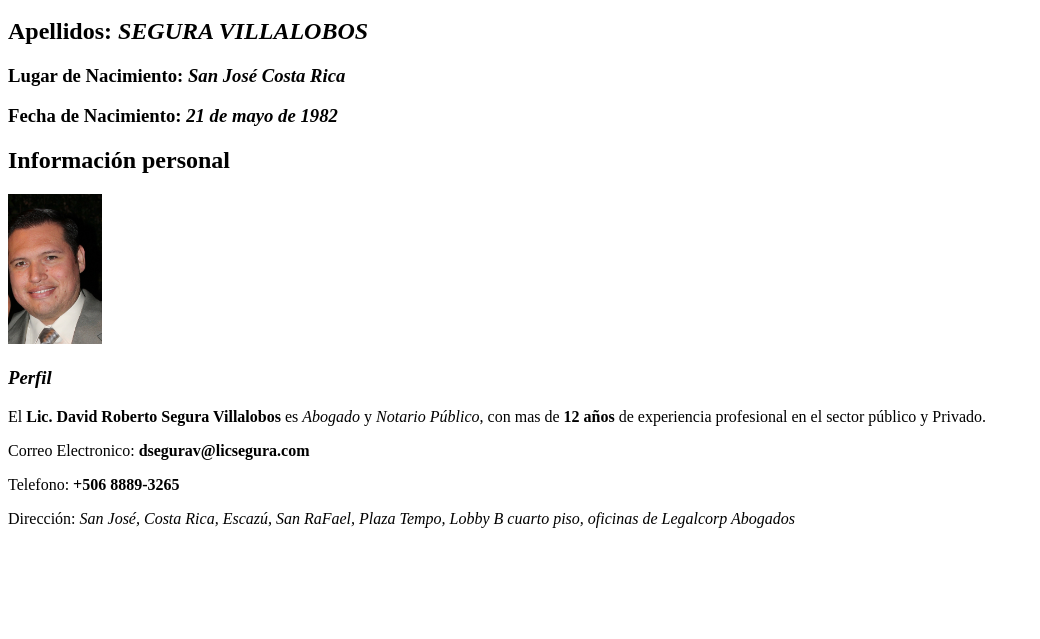
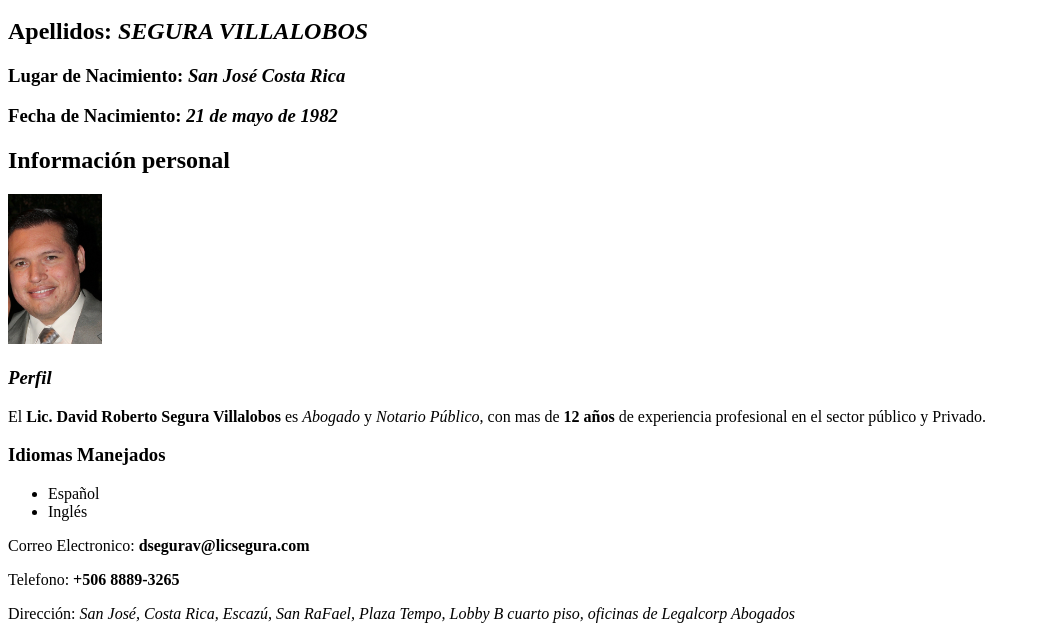
Before and after one commit to dsegurav/FundamentosHtml_David_Segura, a plain HTML site: page index.html in a window 1280 px wide. Shown: the part 273-912 px from the top of the page, without its empty margins (0-1040 px from the left). Before the commit the page ends 817 px from the top, so only its background shows below. Drawn offline with Linux system fonts and the light colour scheme.

Commit message:
Detalle agregados a Inicio
Detalles omitidos agregados de lista de idiomas

```diff
--- a/index.html
+++ b/index.html
@@ -117,6 +117,11 @@
       </head>
       <body>
         El <strong>Lic. David Roberto Segura Villalobos</strong> es <em>Abogado</em> y <em>Notario Público</em>, con mas de <strong>12 años</strong> de experiencia profesional en el sector público y Privado.
+        <h3>Idiomas Manejados</h3>
+        <ul>
+          <li>Español</li>
+          <li>Inglés</li>
+        </ul>
       </body>
     </p>
   </body>
```
